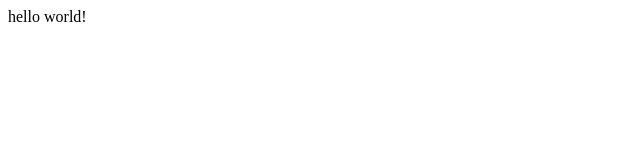
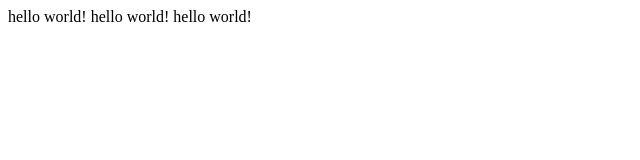
Before and after one commit to GigerWang/experiment, a plain HTML site: page push.html in a window 1280 px wide. Shown: the whole page, without its empty margins (0-640 px from the left). Drawn offline with Linux system fonts and the light colour scheme.

Commit message:
second commit

```diff
--- a/push.html
+++ b/push.html
@@ -9,6 +9,8 @@
 <body>
 	<div>
 		hello world!
+		hello world!
+		hello world!
 	</div>
 </body>
 </html>
```
